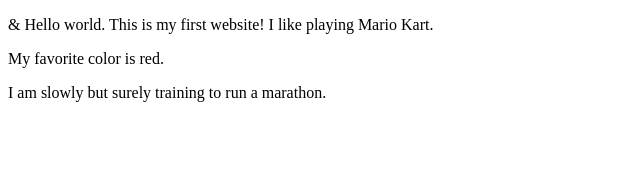
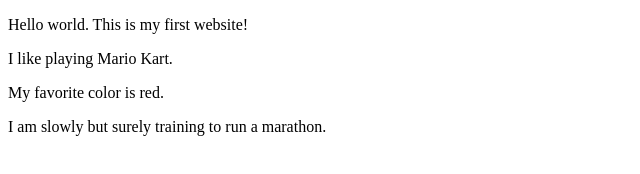
Before and after one commit to Crosby-Commits/webdev_lab1, a plain HTML site: page index.html in a window 1280 px wide. Shown: the whole page, without its empty margins (0-640 px from the left). Drawn offline with Linux system fonts and the light colour scheme.

Commit message:
update index.html

```diff
--- a/index.html
+++ b/index.html
@@ -5,8 +5,8 @@
   <title>Internet Technologies and Web Design</title>
 </head>
 <body>
-  <p>&amp; Hello world. This is my first website! I like playing Mario Kart.
-  </p>
+  <p> Hello world. This is my first website!
+  </p>I like playing Mario Kart.
   <p>My favorite color is red.</p>
   <p>I am slowly but surely training to run a marathon.</p>
 </body>
```
